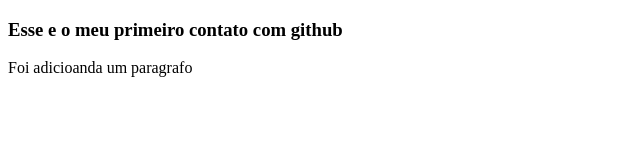
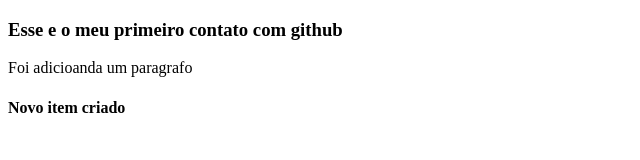
Before and after one commit to luccadev90/tutorial_js, a plain HTML site: page index.html in a window 1280 px wide. Shown: the whole page, without its empty margins (0-640 px from the left). Drawn offline with Linux system fonts and the light colour scheme.

Commit message:
nova demanda

```diff
--- a/index.html
+++ b/index.html
@@ -8,5 +8,6 @@
 <body>
     <h3>Esse e o meu primeiro contato com github</h3>
     <p>Foi adicioanda um paragrafo </p>
+    <h4>Novo item criado</h4>
 </body>
 </html>
```
